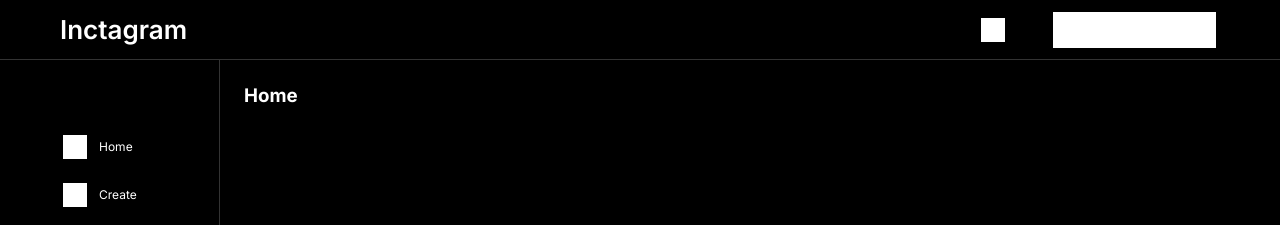
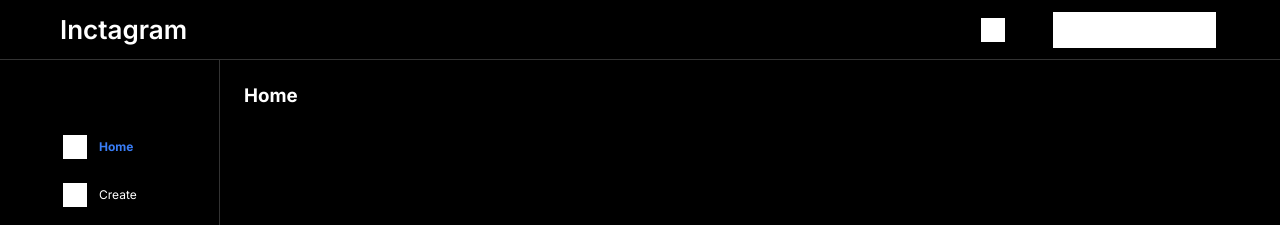
Before and after one commit to jihnordraven/Godzilla-front-fork, a Next.js app: page / in a window 1280 px wide. Shown: the top 225 px of the page. Built offline with nearby package versions, Linux system fonts and the light colour scheme.

Commit message:
add active link component

```diff
--- /dev/null
+++ b/src/shared/ui/active-link/active-link.module.scss
@@ -0,0 +1,4 @@
+.active {
+  font-weight: var(--weight-bold);
+  color: var(--accent-color);
+}
--- /dev/null
+++ b/src/shared/ui/active-link/active-link.tsx
@@ -0,0 +1,47 @@
+import React, { PropsWithChildren, useState, useEffect } from 'react'
+
+import { clsx } from 'clsx'
+import Link, { LinkProps } from 'next/link'
+import { useRouter } from 'next/router'
+
+import cls from './active-link.module.scss'
+
+type ActiveLinkProps = LinkProps & {
+  className?: string
+  activeClassName?: string
+}
+
+export const ActiveLink = ({
+  children,
+  activeClassName = '',
+  className = '',
+  ...props
+}: PropsWithChildren<ActiveLinkProps>) => {
+  const { asPath, isReady } = useRouter()
+  const [computedClassName, setComputedClassName] = useState(className)
+
+  useEffect(() => {
+    if (isReady) {
+      const linkPathname = new URL((props.as || props.href) as string, location.href).pathname
+      const activePathname = new URL(asPath, location.href).pathname
+      const isActive = linkPathname === activePathname
+
+      const mods: Record<string, boolean> = {
+        [cls.active]: !activeClassName && isActive,
+        activeClassName: Boolean(activeClassName) && isActive,
+      }
+
+      const newClassName = clsx(className, mods)
+
+      if (newClassName !== computedClassName) {
+        setComputedClassName(newClassName)
+      }
+    }
+  }, [asPath, isReady, props.as, props.href, activeClassName, className, computedClassName])
+
+  return (
+    <Link className={computedClassName} {...props}>
+      {children}
+    </Link>
+  )
+}
--- /dev/null
+++ b/src/shared/ui/active-link/index.ts
@@ -0,0 +1 @@
+export { ActiveLink } from './active-link'
--- a/src/widgets/sidebar/ui/sidebar-link/sidebar-link.module.scss
+++ b/src/widgets/sidebar/ui/sidebar-link/sidebar-link.module.scss
@@ -6,3 +6,8 @@
   font-size: var(--font-size-xs);
   text-decoration: none;
 }
+
+.active {
+  font-weight: var(--font-weight-bold);
+  color: var(--accent-color);
+}
--- a/src/widgets/sidebar/ui/sidebar-link/sidebar-link.tsx
+++ b/src/widgets/sidebar/ui/sidebar-link/sidebar-link.tsx
@@ -1,8 +1,8 @@
-import Link from 'next/link'
-
 import { SidebarItemType } from '../../model/types/sidebar-link'
 
 import cls from './sidebar-link.module.scss'
+
+import { ActiveLink } from '@/shared/ui/active-link'
 
 export const SidebarLink: React.FC<SidebarItemType> = props => {
   const { path, text, Icon } = props
@@ -10,7 +10,7 @@ export const SidebarLink: React.FC<SidebarItemType> = props => {
   return (
     <div className={cls.sidebarLink}>
       <Icon />
-      <Link href={path}>{text}</Link>
+      <ActiveLink href={path}>{text}</ActiveLink>
     </div>
   )
 }
--- a/src/widgets/sidebar/ui/sidebar.tsx
+++ b/src/widgets/sidebar/ui/sidebar.tsx
@@ -1,10 +1,10 @@
-import Link from 'next/link'
-
 import { sidebarLinkList } from '../model/const/sidebar-link-props'
 
 import { SidebarLinkGroup } from './sidebar-link-group/sidebar-link-group'
 import cls from './sidebar.module.scss'
 
+import { getLoginRoute } from '@/shared/consts/route-paths'
+import { ActiveLink } from '@/shared/ui/active-link'
 import { Blank } from '@/shared/ui/blank'
 
 export const Sidebar = (props: any) => {
@@ -15,7 +15,7 @@ export const Sidebar = (props: any) => {
       ))}
       <div className={cls.sidebarFooter}>
         <Blank />
-        <Link href={'login'}>Log in</Link>
+        <ActiveLink href={getLoginRoute()}>Log in</ActiveLink>
       </div>
     </aside>
   )
```
